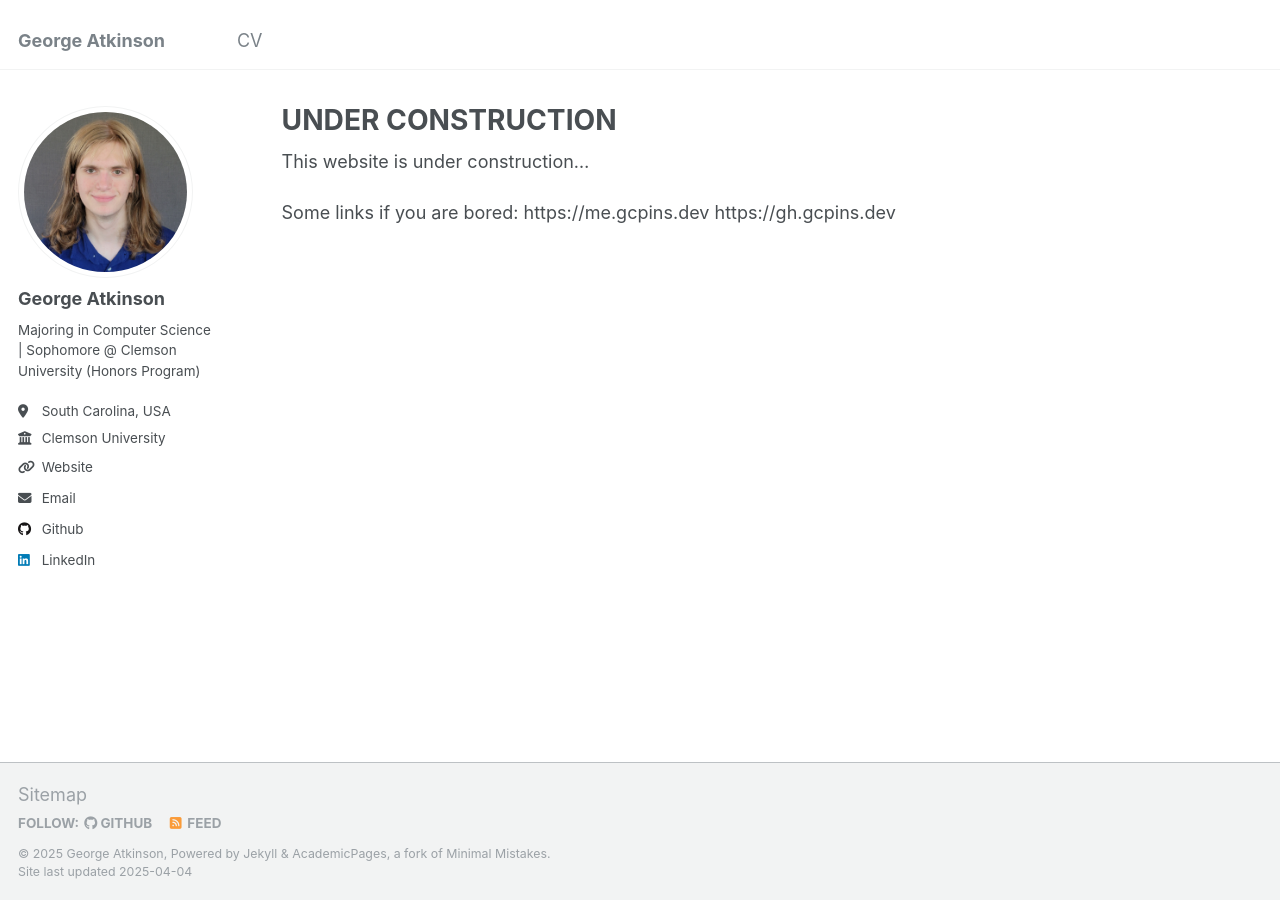
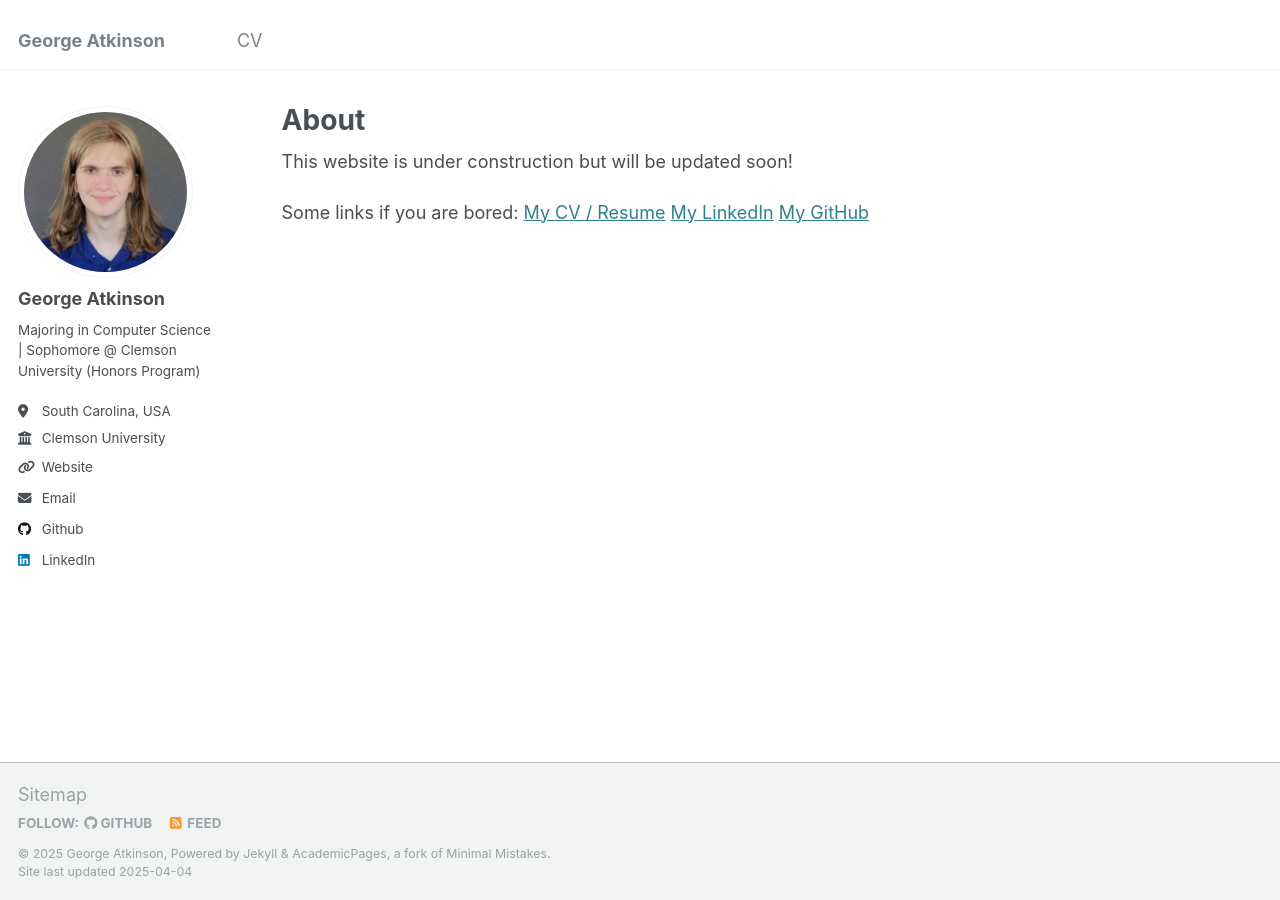
Before and after one commit to GCPins/gcpins.github.io, a Jekyll site: the page built from _pages/about.md, in a window 1280 px wide. Built offline with Jekyll 4.4.1, drawn with Linux system fonts in a browser that asks for light colours.

Commit message:
Update about.md

```diff
--- a/_pages/about.md
+++ b/_pages/about.md
@@ -1,14 +1,15 @@
 ---
 permalink: /
-title: "UNDER CONSTRUCTION"
+title: "About"
 author_profile: true
 redirect_from:
   - /about/
   - /about.html
 ---
 
-This website is under construction...
+This website is under construction but will be updated soon!
 
 Some links if you are bored:
-https://me.gcpins.dev
-https://gh.gcpins.dev
+[My CV / Resume](https://gcpins.github.io/cv)
+[My LinkedIn](https://gcpins.dev)
+[My GitHub](https://gh.gcpins.dev)
```
